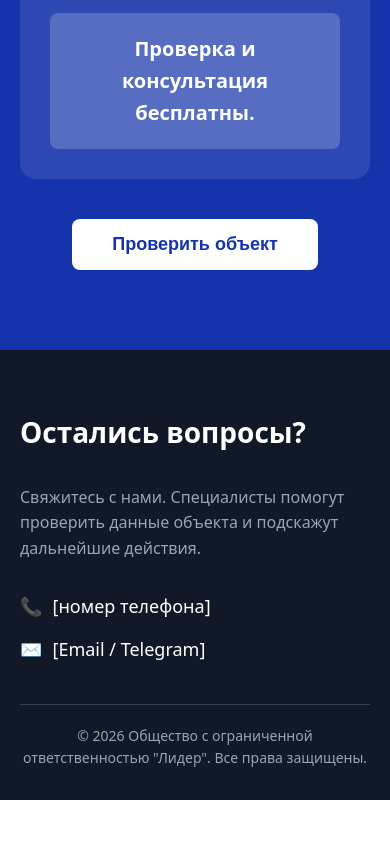
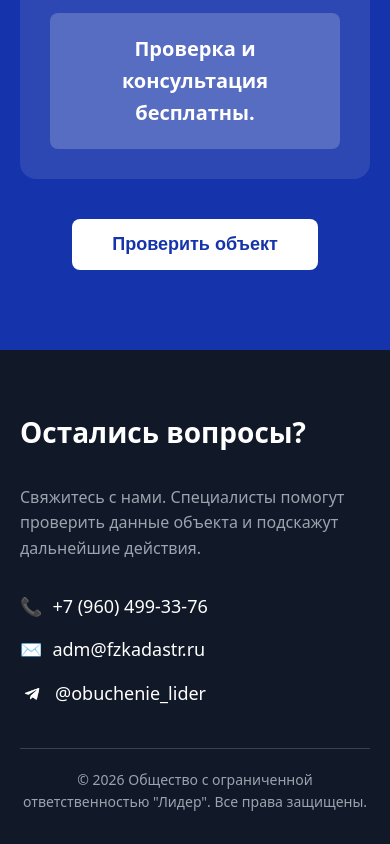
Before and after one commit to Korkin-Igor/vue-cadaster-check, a Vue app: page / in a window 390 px wide. Shown: the part 5916-6760 px from the top of the page. Before the commit the page ends 6716 px from the top, so only its background shows below. Built offline with nearby package versions, Linux system fonts and the light colour scheme.

Commit message:
feat(ui): add hover effects in HowToSubmit.vue for submitting methods cards
feat(html): set up contacts links in href for phone, email, telegram in Footer.vue

feat(ui): upload logotype for telegram in footer

```diff
--- a/src/App.vue
+++ b/src/App.vue
@@ -8,8 +8,8 @@
       <WhatToDo />
       <HowToSubmit />
       <FreeCheck />
-      <Footer />
     </main>
+    <Footer />
   </div>
 </template>
 
--- a/src/components/Footer.vue
+++ b/src/components/Footer.vue
@@ -5,21 +5,24 @@
 
       <div class="footer-content">
         <p class="desc">
-          Свяжитесь с нами. Специалисты помогут проверить данные объекта и подскажут дальнейшие действия.
+          Свяжитесь с&nbsp;нами. Специалисты помогут проверить данные объекта&nbsp;и подскажут дальнейшие действия.
         </p>
 
         <div class="contacts">
-          <a href="#" class="contact-item">
-            <span>📞</span> [номер телефона]
+          <a href="tel:+79604993376" class="contact-item">
+            <span>📞</span> +7&nbsp;(960)&nbsp;499-33-76
           </a>
-          <a href="#" class="contact-item">
-            <span>✉️</span> [Email / Telegram]
+          <a target="_blank" href="mailto:adm@fzkadastr.ru" class="contact-item">
+            <span>✉️</span> adm@fzkadastr.ru
+          </a>
+          <a target="_blank" href="https://t.me/obuchenie_lider" class="contact-item">
+            <img class="tg-logo" alt="tg-image" src="../assets/tg-logo.png"> @obuchenie_lider
           </a>
         </div>
       </div>
 
       <div class="copyright">
-        &copy; 2026 Общество с ограниченной ответственностью "Лидер". Все права защищены.
+        &copy 2026 Общество с ограниченной ответственностью "Лидер". Все права защищены.
       </div>
     </div>
   </footer>
@@ -59,6 +62,11 @@ h2 { color: white; font-size: 28px; margin-bottom: 30px; }
 
 .contact-item:hover { color: var(--primary-color); }
 
+.tg-logo {
+  width: 25px;
+  border-radius: 50%;
+}
+
 .copyright {
   border-top: 1px solid #374151;
   padding-top: 20px;
--- a/src/components/FreeCheck.vue
+++ b/src/components/FreeCheck.vue
@@ -11,7 +11,7 @@
           </ul>
         </div>
         <div class="free-badge">
-          Проверка и консультация бесплатны.
+          Проверка&nbsp;и консультация бесплатны.
         </div>
       </div>
 
@@ -408,7 +408,6 @@ h2 { font-size: 36px; }
   cursor: not-allowed;
 }
 
-/* Анимации */
 .form-slide-enter-active,
 .form-slide-leave-active {
   transition: all 0.4s cubic-bezier(0.4, 0, 0.2, 1);
--- a/src/components/HowToSubmit.vue
+++ b/src/components/HowToSubmit.vue
@@ -60,6 +60,12 @@ h2 { font-size: 32px; text-align: center; margin-bottom: 40px; }
   font-size: 18px;
 }
 
+.methods-list li:hover {
+  transform: translateY(-3px);
+  transition: .3s;
+  box-shadow: 0 2px 10px #aaa;
+}
+
 .emoji {
   width: 20px;
 }
```
Also changed, not shown: src/assets/tg-logo.png (added).
